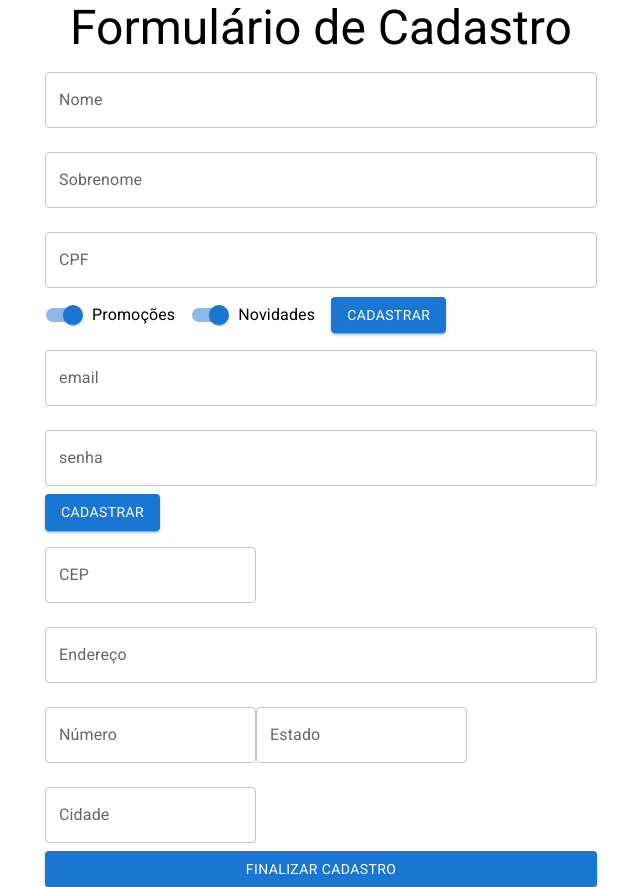
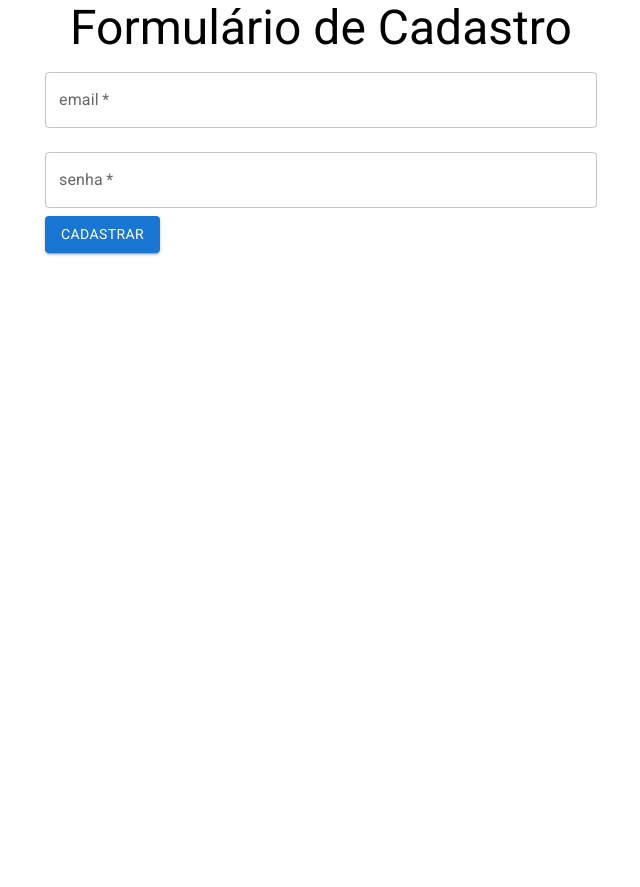
Before and after one commit to Cleyton-1995/registerform, a React (Create React App) app: page / in a window 1280 px wide. Shown: the whole page, without its empty margins (319-959 px from the left). After the commit the page ends 800 px from the top, so only its background shows below. Built offline with nearby package versions, Linux system fonts and the light colour scheme.

Commit message:
Separating Forms

```diff
--- a/src/Components/Formulario/DadosEntrega.jsx
+++ b/src/Components/Formulario/DadosEntrega.jsx
@@ -8,12 +8,14 @@
         id="CEP"
         label="CEP"
         type="number"
+        required
         variant="outlined"
         margin="normal"
       />
       <TextField
         id="endereco"
         label="Endereço"
+        required
         type="text"
         variant="outlined"
         margin="normal"
@@ -30,6 +32,7 @@
         id="estado"
         label="Estado"
         type="text"
+        required
         variant="outlined"
         margin="normal"
       />
@@ -37,6 +40,7 @@
         id="cidade"
         label="Cidade"
         type="text"
+        required
         variant="outlined"
         margin="normal"
       />
--- a/src/Components/Formulario/DadosPessoais.jsx
+++ b/src/Components/Formulario/DadosPessoais.jsx
@@ -23,6 +23,7 @@
         }}
         id="nome"
         label="Nome"
+        required
         variant="outlined"
         margin="normal"
         fullWidth
@@ -34,6 +35,7 @@
         }}
         id="sobrenome"
         label="Sobrenome"
+        required
         variant="outlined"
         margin="normal"
         fullWidth
@@ -51,6 +53,7 @@
         helperText={erros.cpf.texto}
         id="CPF"
         label="CPF"
+        required
         variant="outlined"
         margin="normal"
         fullWidth
--- a/src/Components/Formulario/DadosUsuario.jsx
+++ b/src/Components/Formulario/DadosUsuario.jsx
@@ -1,13 +1,19 @@
 import { Button, TextField } from "@mui/material";
 import React from "react";
 
-export default function DadosUsuario() {
+export default function DadosUsuario({ aoEnviar }) {
   return (
-    <form>
+    <form
+      onSubmit={(event) => {
+        event.preventDefault();
+        aoEnviar();
+      }}
+    >
       <TextField
         id="email"
         label="email"
         type="email"
+        required
         variant="outlined"
         margin="normal"
         fullWidth
@@ -16,6 +22,7 @@
         id="senha"
         label="senha"
         type="password"
+        required
         variant="outlined"
         margin="normal"
         fullWidth
--- a/src/Components/Formulario/FormularioCadastro.jsx
+++ b/src/Components/Formulario/FormularioCadastro.jsx
@@ -1,14 +1,21 @@
-import React from "react";
+import React, { useState } from "react";
 import DadosPessoais from "./DadosPessoais";
 import DadosUsuario from "./DadosUsuario";
 import DadosEntrega from "./DadosEntrega";
+import { Typography } from "@mui/material";
 
 export default function FormularioCadastro({ aoEnviar, validarCPF }) {
-  return (
-    <>
-      <DadosPessoais aoEnviar={aoEnviar} validarCPF={validarCPF} />
-      <DadosUsuario />
-      <DadosEntrega />
-    </>
-  );
+  const [etapaAtual, setEtapaAtual] = useState(0);
+
+  const formularios = [
+    <DadosUsuario aoEnviar={proximo} />,
+    <DadosPessoais aoEnviar={proximo} validarCPF={validarCPF} />,
+    <DadosEntrega aoEnviar={aoEnviar} />,
+  ];
+
+  function proximo() {
+    setEtapaAtual(etapaAtual + 1);
+  }
+
+  return <> {formularios[etapaAtual]} </>;
 }
```
